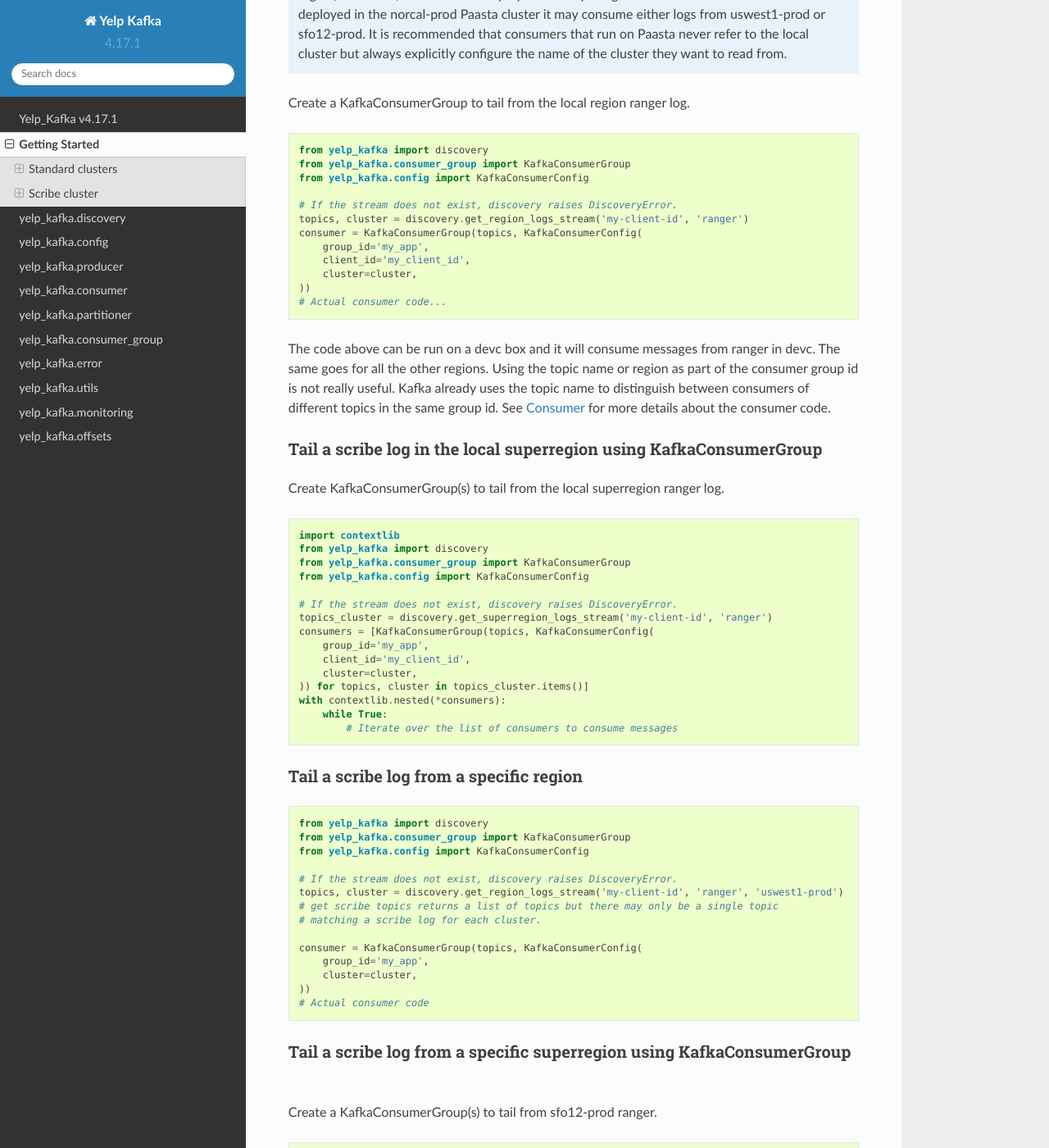
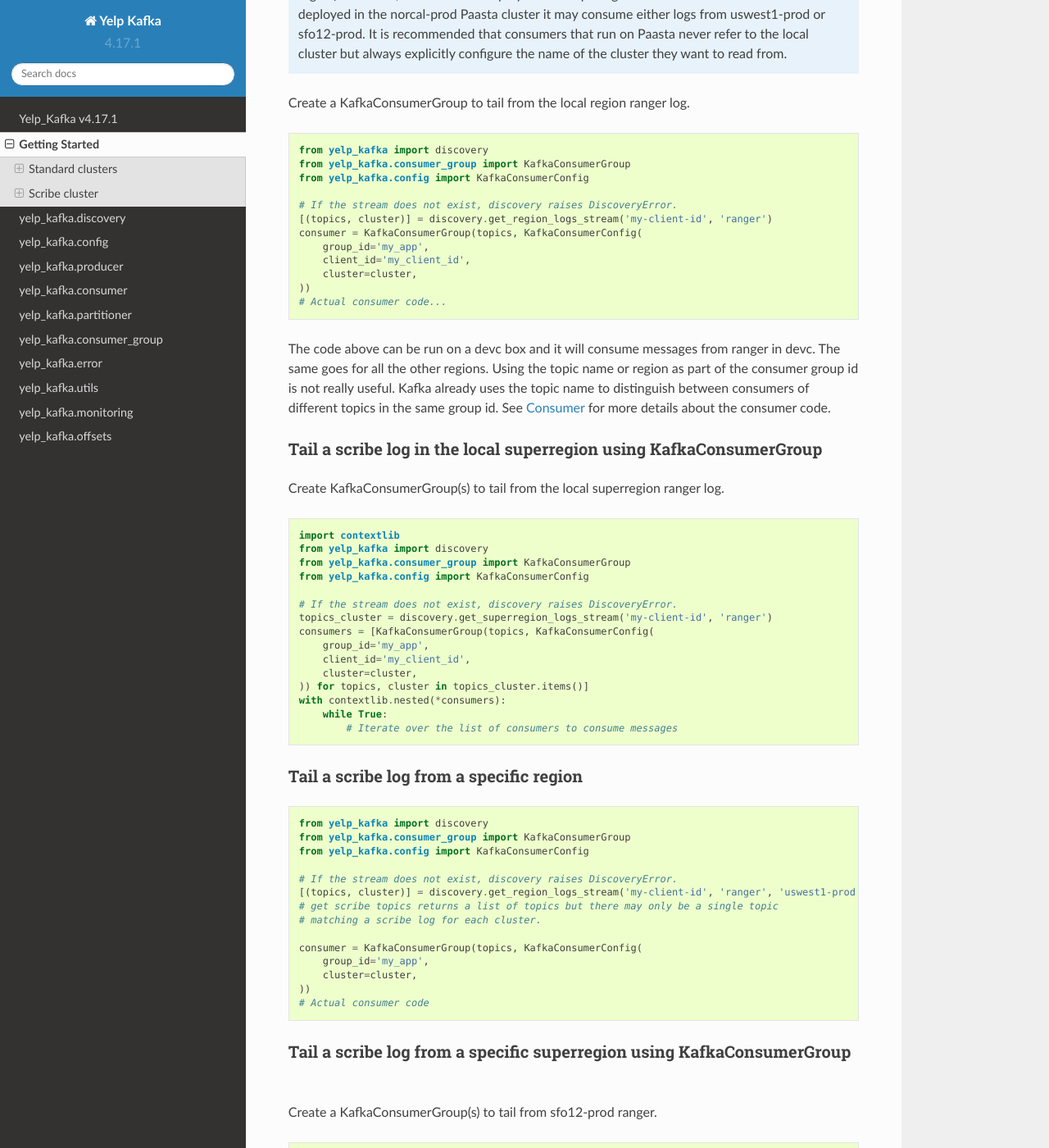
Before and after one commit to Yelp/yelp_kafka, a Sphinx documentation site: the page built from docs/source/getting_started.rst, in a window 1280 px wide and 1400 px high, scrolled down 4032 px. Shown: the whole window at 82% size. Built offline with Sphinx 7.4.7 and the Read the Docs theme 2.0.0, drawn with Linux system fonts in a browser that asks for light colours.

Commit message:
Fix wrong function

```diff
--- a/docs/source/getting_started.rst
+++ b/docs/source/getting_started.rst
@@ -212,7 +212,7 @@
    from yelp_kafka.config import KafkaConsumerConfig
 
    # If the stream does not exist, discovery raises DiscoveryError.
-   topics, cluster = discovery.get_region_logs_stream('my-client-id', 'ranger')
+   [(topics, cluster)] = discovery.get_region_logs_stream('my-client-id', 'ranger')
    consumer = KafkaConsumerGroup(topics, KafkaConsumerConfig(
        group_id='my_app',
        client_id='my_client_id',
@@ -261,7 +261,7 @@
    from yelp_kafka.config import KafkaConsumerConfig
 
    # If the stream does not exist, discovery raises DiscoveryError.
-   topics, cluster = discovery.get_region_logs_stream('my-client-id', 'ranger', 'uswest1-prod')
+   [(topics, cluster)] = discovery.get_region_logs_stream('my-client-id', 'ranger', 'uswest1-prod')
    # get scribe topics returns a list of topics but there may only be a single topic
    # matching a scribe log for each cluster.
 
```
